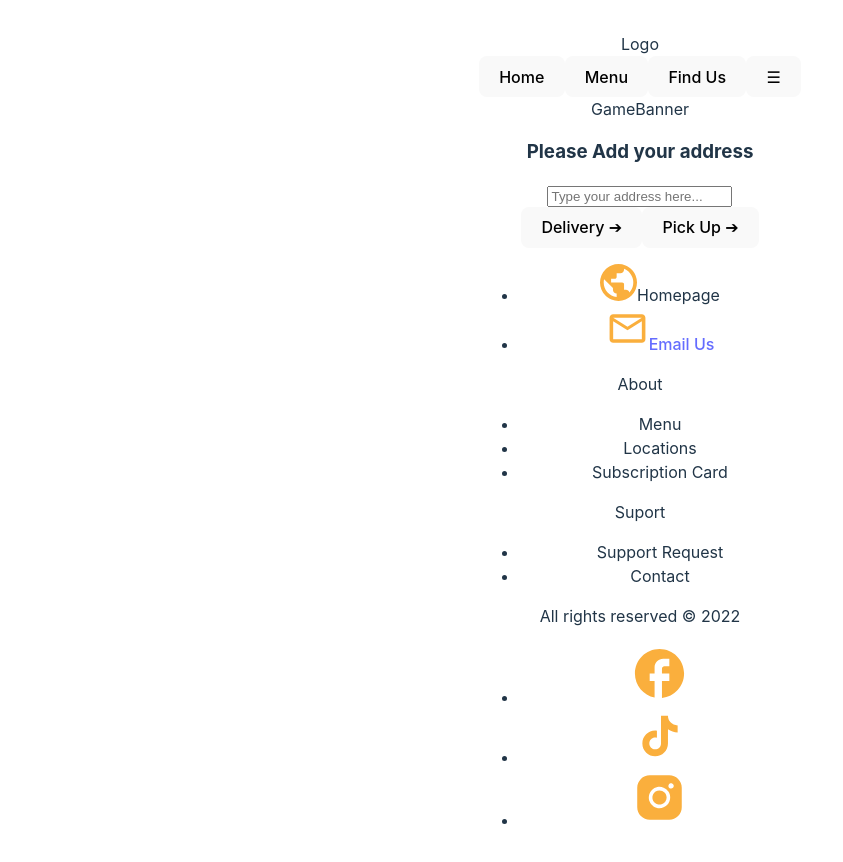
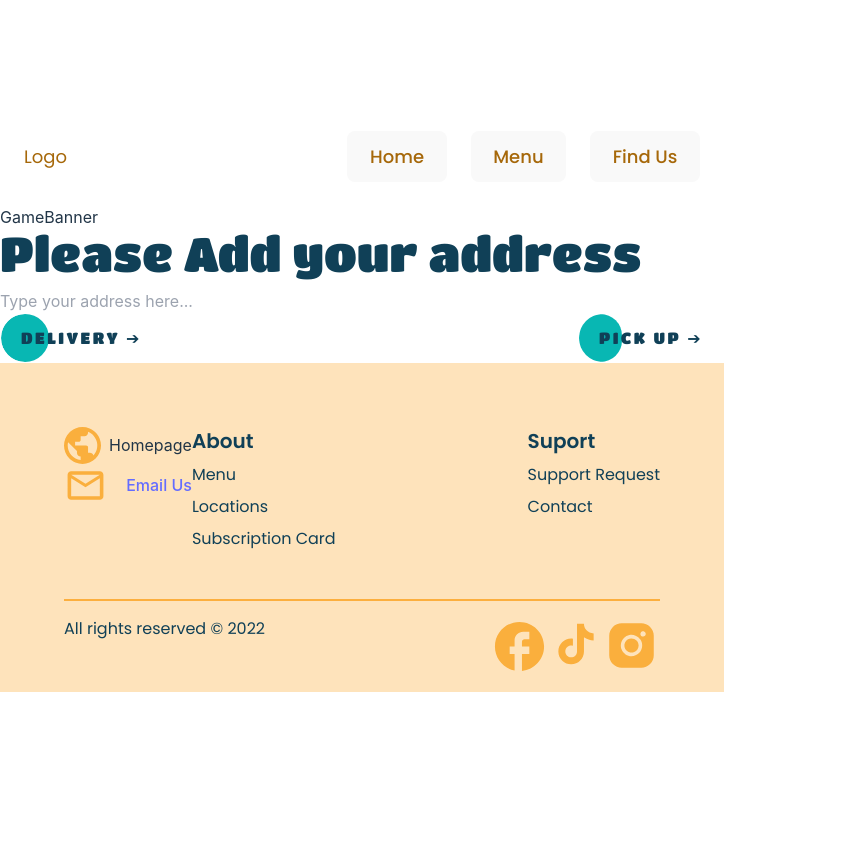
Before and after one commit to ailu-torreval/rajissimoVite, a React (Vite) app: page / in a window 1280 px wide. Shown: the top 862 px of the page, without its empty margins (0-843 px from the left). After the commit the page ends 800 px from the top, so only its background shows below. Built offline with nearby package versions, Linux system fonts and the light colour scheme; no server answers.

Commit message:
migrating site - tailwind connected now

```diff
--- a/index.html
+++ b/index.html
@@ -4,6 +4,7 @@
     <meta charset="UTF-8" />
     <link rel="icon" type="image/svg+xml" href="/vite.svg" />
     <meta name="viewport" content="width=device-width, initial-scale=1.0" />
+    <link href="/dist/output.css" rel="stylesheet">
     <title>Vite + React</title>
   </head>
   <body>
--- a/src/App.css
+++ b/src/App.css
@@ -1,41 +1,73 @@
-#root {
-  max-width: 1280px;
-  margin: 0 auto;
-  padding: 2rem;
-  text-align: center;
+@import url('https://fonts.googleapis.com/css2?family=Poppins:ital,wght@0,100;0,200;0,300;0,400;0,500;0,600;0,700;0,800;0,900;1,100;1,200;1,300;1,400;1,500;1,600;1,700;1,800;1,900&family=Titan+One&display=swap');
+
+@tailwind base;
+@tailwind components;
+@tailwind utilities;
+
+
+@layer base{
+    h1{
+        @apply text-5xl lg:text-7xl font-header mb-3 text-blue;
+    }
+    h2{
+        @apply text-3xl lg:text-6xl font-header mb-3 text-blue;
+    }
+    h3{
+        @apply text-2xl lg:text-5xl font-header mb-3 text-blue;
+    }
+    p{
+        @apply text-sm lg:text-base font-body;
+    }
 }
 
-.logo {
-  height: 6em;
-  padding: 1.5em;
-  will-change: filter;
-}
-.logo:hover {
-  filter: drop-shadow(0 0 2em #646cffaa);
-}
-.logo.react:hover {
-  filter: drop-shadow(0 0 2em #61dafbaa);
+.btn2 {
+    display: inline-block;
+    padding: .75rem 1.25rem;
+    border-radius: 10rem;
+    text-transform: uppercase;
+    font-size: 1rem;
+    letter-spacing: .15rem;
+    transition: all .3s;
+    position: relative;
+    overflow: hidden;
+    z-index: 1;
+    background-color: transparent;
+    font-family: "Titan One", "cursive";
+    color:#104057;
+
 }
 
-@keyframes logo-spin {
-  from {
-    transform: rotate(0deg);
+.btn2::before {
+    content: '';
+    position: absolute;
+    bottom: 0;
+    left: 0;
+    width: 30%;
+    height: 100%;
+    background-color: #08B7B3;
+    transition: all .3s;
+    border-radius: 10rem;
+    z-index: -1;
   }
-  to {
-    transform: rotate(360deg);
+
+  .btn2::after {
+    content: '';
+    position: absolute;
+    bottom: 0;
+    left: 0;
+    width: 100%;
+    height: 100%;
+    border-radius: 10rem;
+    z-index: -2;
   }
+
+  .btn2:hover {
+        color: #fff;
+  }
+
+  .btn2:hover::before {
+    width: 100%;
+  }
+.btn1{
+    @apply bg-yellow px-5 py-3 rounded-[126px] tracking-wide font-header uppercase text-white self-center hover:text-[#875407] ease-in duration-300;
 }
-
-@media (prefers-reduced-motion: no-preference) {
-  a:nth-of-type(2) .logo {
-    animation: logo-spin infinite 20s linear;
-  }
-}
-
-.card {
-  padding: 2em;
-}
-
-.read-the-docs {
-  color: #888;
-}
--- a/tailwind.config.cjs
+++ b/tailwind.config.cjs
@@ -1,8 +1,22 @@
 /** @type {import('tailwindcss').Config} */
 module.exports = {
-  content: [],
+  content: ["./src/**/*.{js,jsx,ts,tsx}", "./index.html"],
   theme: {
-    extend: {},
+    extend: {
+      fontFamily: {
+        body: ["Poppins", "sans-serif"],
+        header: ["Titan One", "cursive"],
+      },
+      colors: {
+        cyan: "#08B7B3",
+        blue: "#104057",
+        yellow: "#FCAF3E",
+        darkyellow: "#A6680A",
+      },
+      animation: {
+        "spin-slow": "spin 10s linear infinite",
+      },
+    },
   },
   plugins: [],
-}
+};
```
